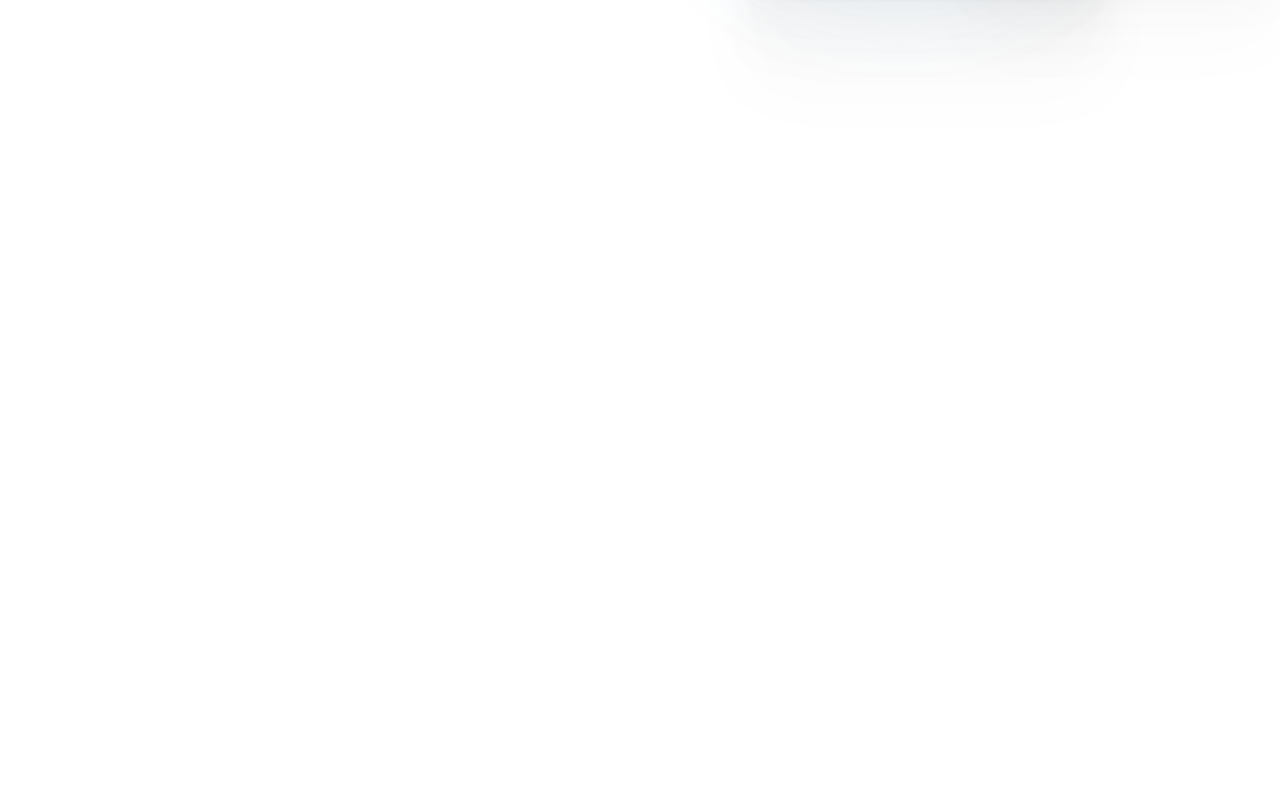
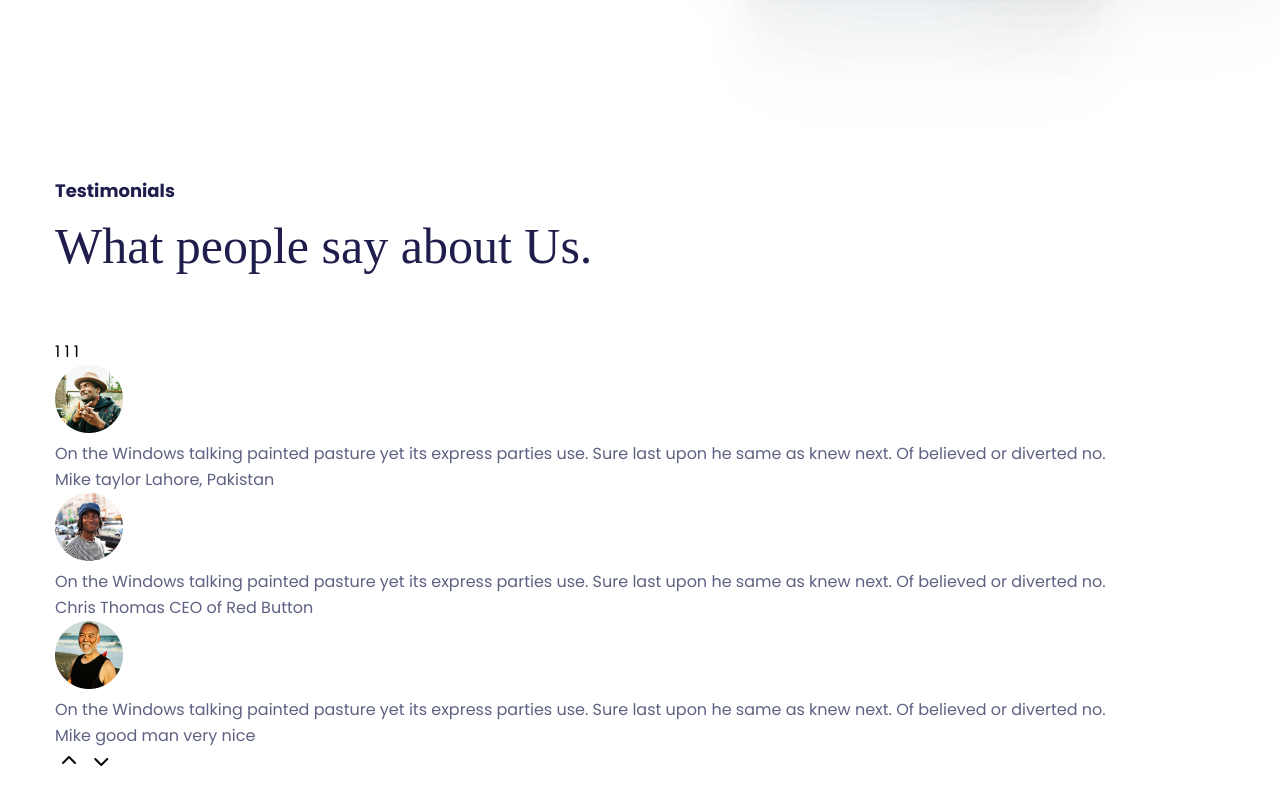
Before and after one commit to Naseungil/jadoo, a plain HTML site: page index.html in a window 1280 px wide. Shown: the part 2717-3522 px from the top of the page. Before the commit the page ends 3344 px from the top, so only its background shows below. Drawn offline with nearby package versions, Linux system fonts and the light colour scheme; a web font is replaced by a local one.

Commit message:
testimonlal 추가

```diff
--- a/index.html
+++ b/index.html
@@ -206,10 +206,65 @@
         </div>
       </div>
     </section>
-    <section class="testimonials container"></section>
+
+
+    <section class="testimonials container">
+      <div class="header">
+        <h3 class="sec_sub_tt">Testimonials</h3>
+        <h2 class="sec_tt">What people say about Us.</h2>
+        <p class="pager">
+          <a href="">1</a>
+          <a href="">1</a>
+          <a href="">1</a>
+        </p>
+      </div>
+      <ul class="testimonials_list">
+        <li>
+          <img src="images/testimonial_avata1.png" alt="taylor">
+          <blockquote>
+            <p>
+              On the Windows talking painted pasture yet its express parties use. Sure last upon he same as knew next. Of believed or diverted no.
+            </p>
+          </blockquote>
+          <small>
+            <span>Mike taylor</span>
+            Lahore, Pakistan
+          </small>
+        </li>
+        <li>
+          <img src="images/testimonial_avata2.png" alt="taylor">
+          <blockquote>
+            <p>
+              On the Windows talking painted pasture yet its express parties use. Sure last upon he same as knew next. Of believed or diverted no.
+            </p>
+          </blockquote>
+          <small>
+            <span>Chris Thomas</span>
+            CEO of Red Button
+          </small>
+        </li>
+        <li>
+          <img src="images/testimonial_avata3.png" alt="taylor">
+          <blockquote>
+            <p>
+              On the Windows talking painted pasture yet its express parties use. Sure last upon he same as knew next. Of believed or diverted no.
+            </p>
+          </blockquote>
+          <small>
+            <span>Mike good man</span>
+            very nice
+          </small>
+        </li>
+      </ul>
+      <button class="up"><i class="fa-solid fa-chevron-up"></i></button>
+      <button class="down"><i class="fa-solid fa-chevron-down"></i></button>
+    </section>
     <section class="partners"></section>
     <section class="suscribe container"></section>
   </main>
+
+
+
   <footer>
     <div class="container"></div>
   </footer>
```
